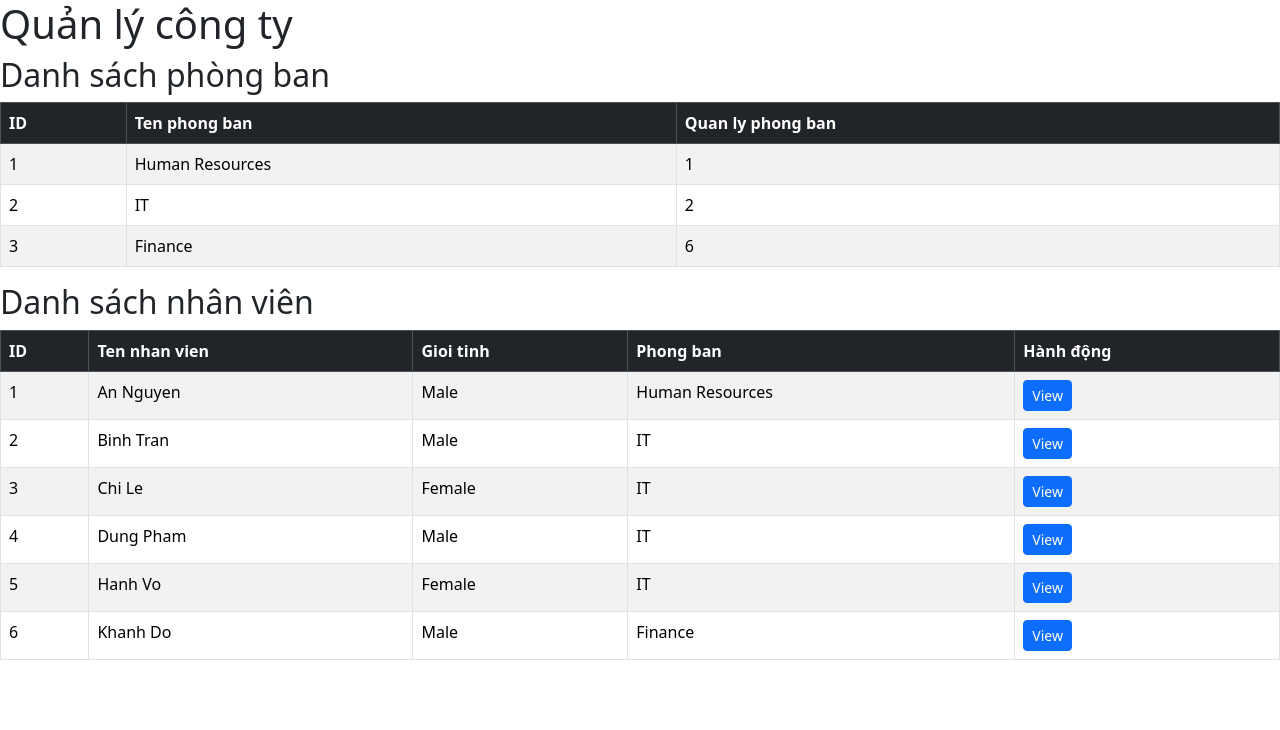
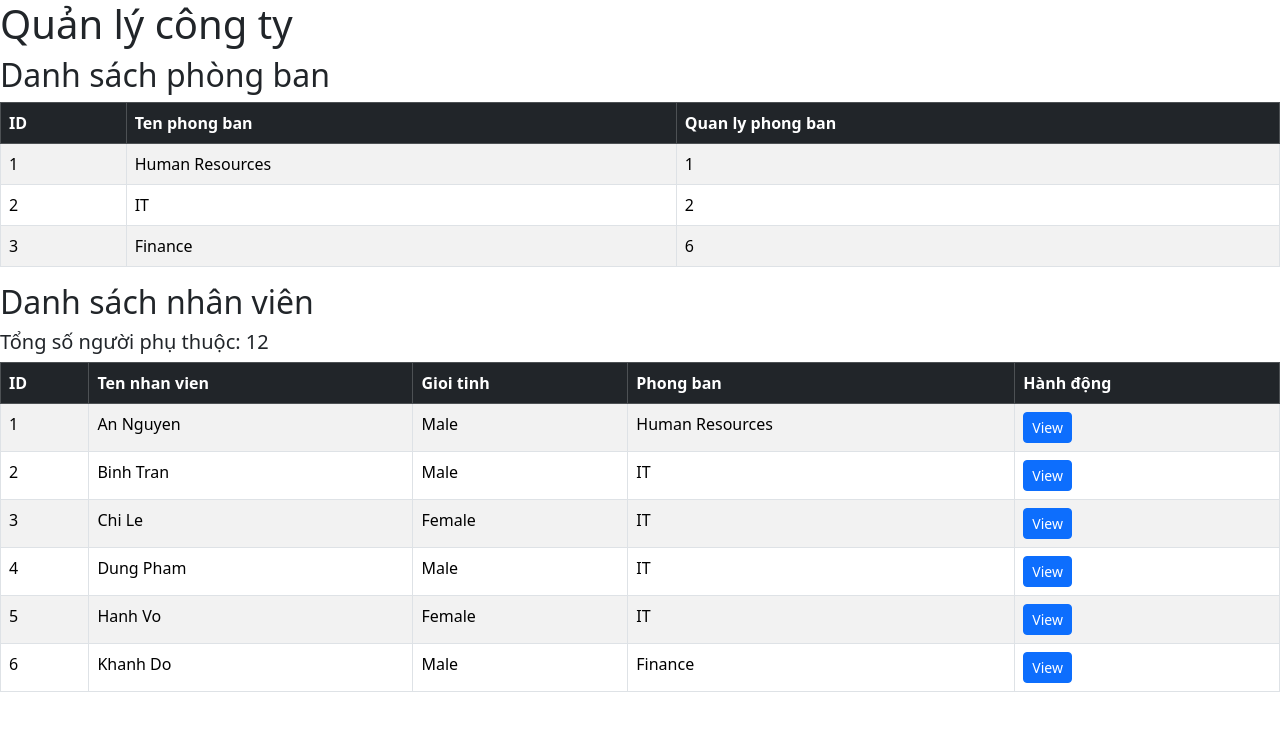
Before and after one commit to tranviet-tv/learnReact-projectTopDown, a React (Vite) app in the folder company-management/: page / in a window 1280 px wide. Shown: the top 730 px of the page. Built offline with nearby package versions, Linux system fonts and the light colour scheme; data requests are answered from the project's data file.

Commit message:
fix: resolve Rules of Hooks error and complete Module 3 useMemo

```diff
--- a/company-management/src/components/EmployeeList.jsx
+++ b/company-management/src/components/EmployeeList.jsx
@@ -1,4 +1,4 @@
-import { useState, useEffect } from "react";
+import { useState, useEffect, useMemo } from "react";
 import axios from "axios";
 import { Table, Button } from "react-bootstrap";
 import React from 'react';
@@ -54,18 +54,24 @@ export default function EmployeeList() {
         fetchData()
     }, []);
 
-    if (isLoading) return <p className="text-info">Loading employees...</p>
-    if (error) return <p className="text-danger">Error: {error}</p>
-
     const getDepartmentName = (depId) => {
         const department = departments.find(dep => dep.id == depId)
         return department ? department.depName : 'Not found'
     }
 
+    const totalDependents = useMemo(() => {
+        return employees.reduce((totalDependent, employee) => {
+            totalDependent += employee.dependents.length
+            return totalDependent
+        }, 0)
+    }, [employees])
 
+    if (isLoading) return <p className="text-info">Loading employees...</p>
+    if (error) return <p className="text-danger">Error: {error}</p>
     return (
         <div>
             <h2>Danh sách nhân viên</h2>
+            <h5>Tổng số người phụ thuộc: {totalDependents}</h5>
             <Table striped bordered hover >
                 <thead>
                     <tr className="table-dark">
```
Also changed, not shown: 1 other file (tests, documents, lock files or other folders).
